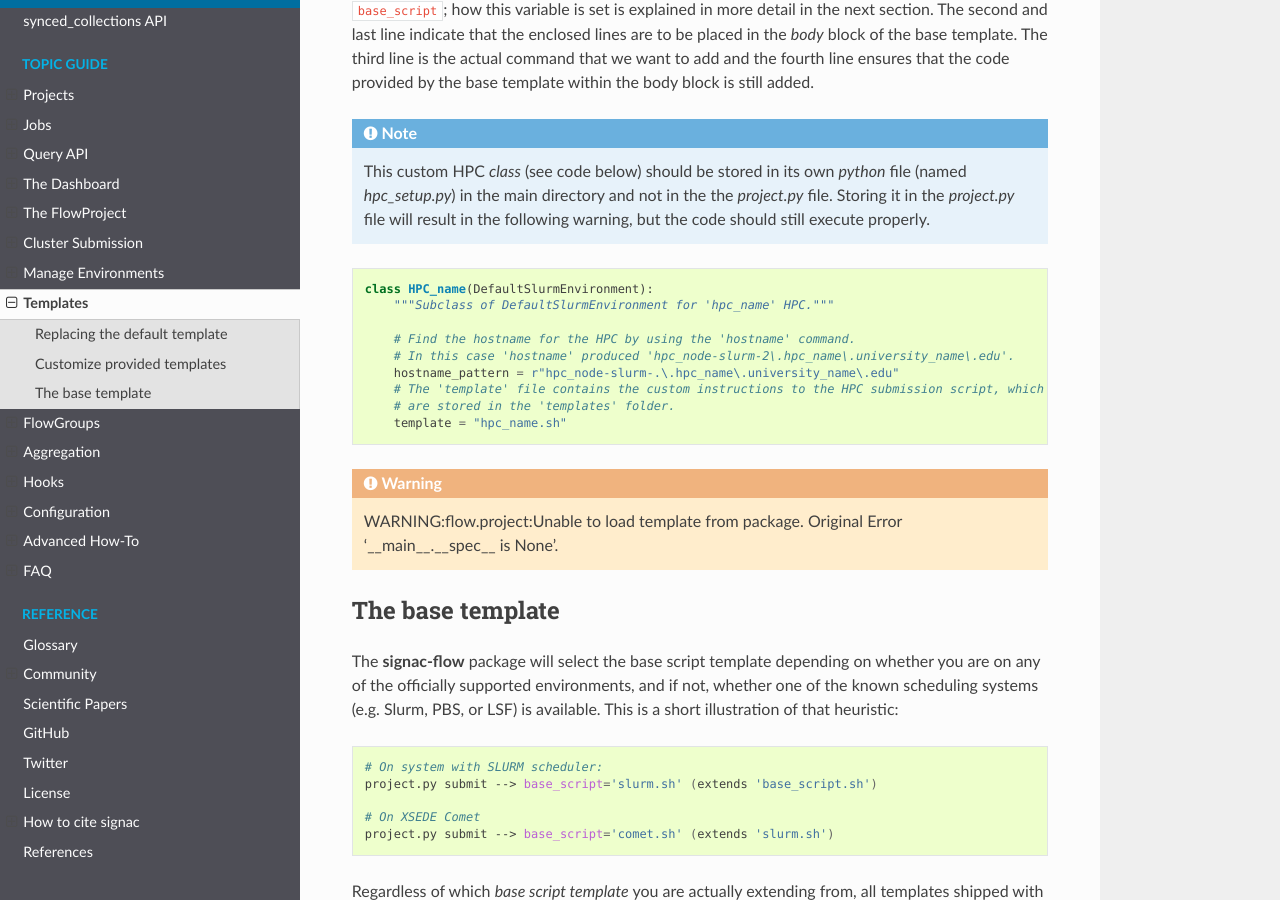
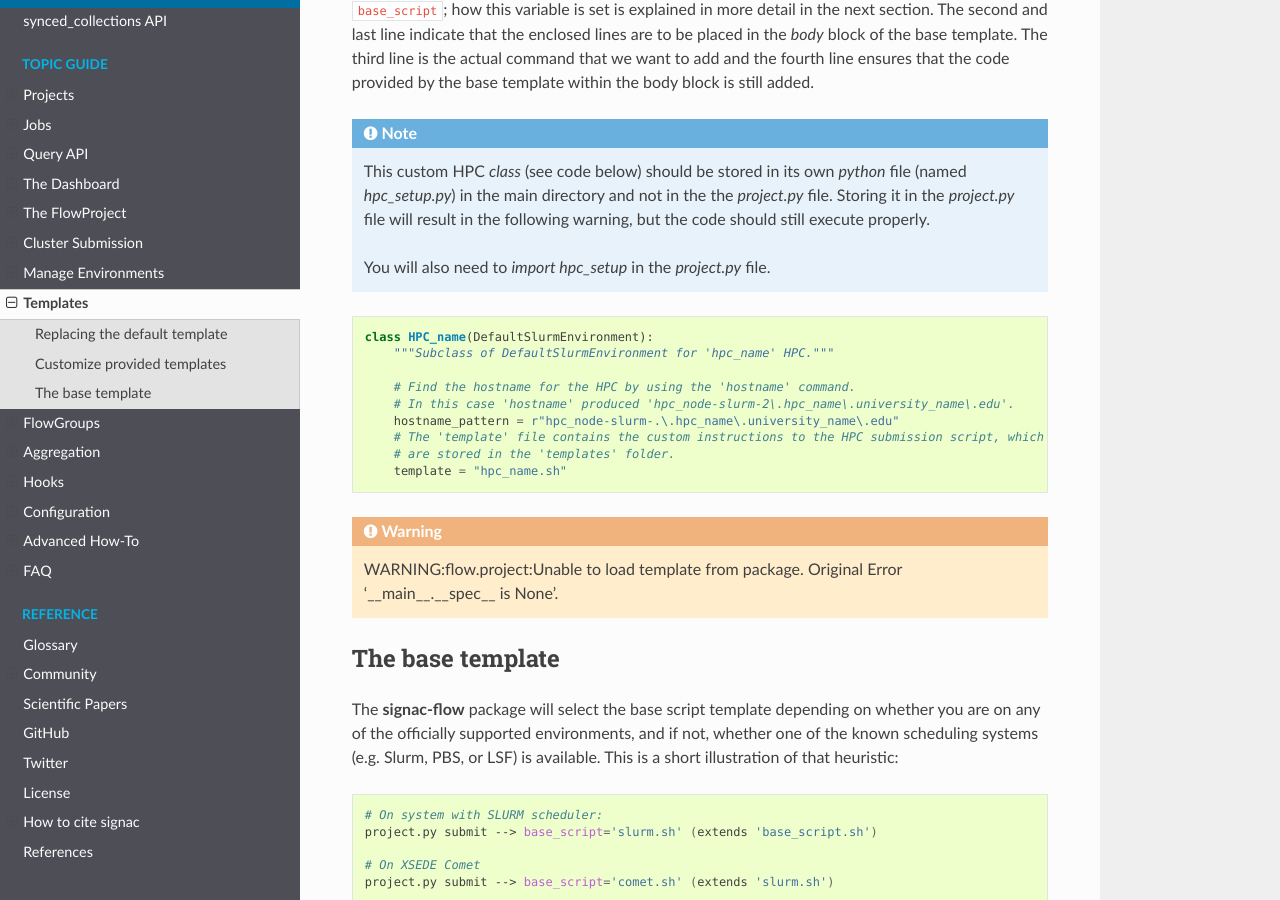
Before and after one commit to glotzerlab/signac-docs, a Sphinx documentation site: the page built from docs/source/templates.rst, in a window 1280 px wide and 900 px high, scrolled down 1212 px. Built offline with Sphinx 7.4.7 and the Read the Docs theme 2.0.0, drawn with Linux system fonts in a browser that asks for light colours.

Commit message:
added warning text for HPC enviroments, and how to create them without generating warnings.

```diff
--- a/docs/source/templates.rst
+++ b/docs/source/templates.rst
@@ -58,6 +58,8 @@ The third line is the actual command that we want to add and the fourth line ens
     This custom HPC `class` (see code below) should be stored in its own `python` file (named `hpc_setup.py`) in the main directory and not in the the `project.py` file.
     Storing it in the `project.py` file will result in the following warning, but the code should still execute properly.
 
+    You will also need to `import hpc_setup` in the `project.py` file.
+
 .. code-block:: python
 
     class HPC_name(DefaultSlurmEnvironment):
```
